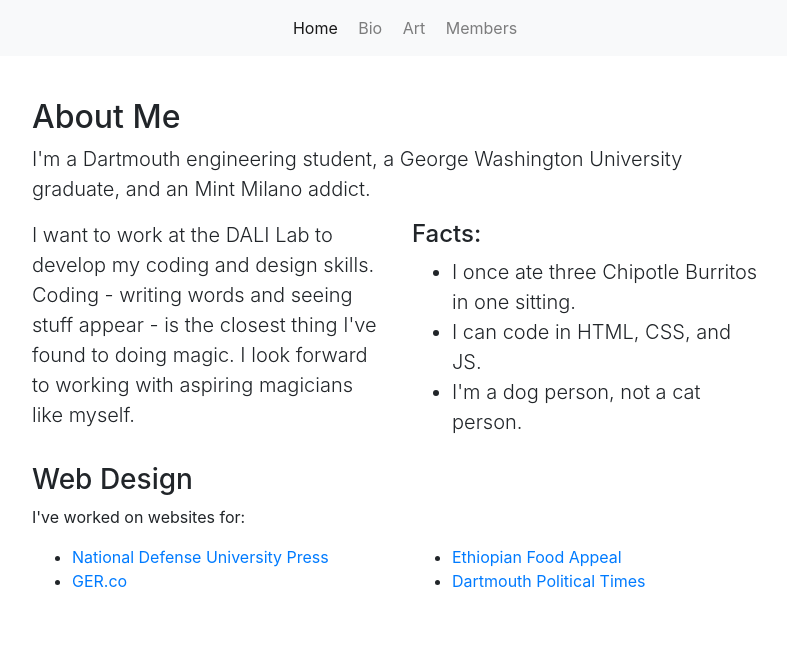
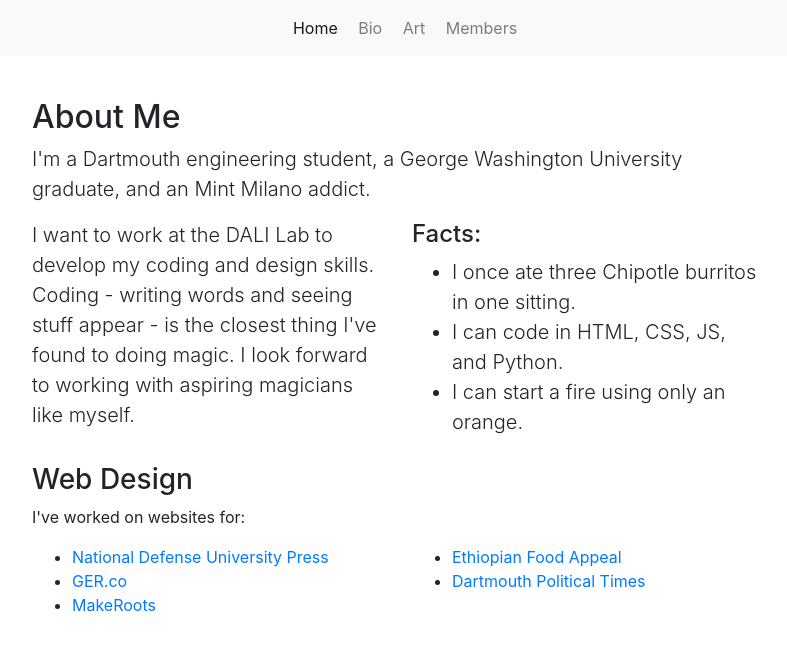
Before and after one commit to ALowVerus/AppDALI, a Jekyll site: the page built from index.md, in a window 1280 px wide and 900 px high, scrolled down 1032 px, cut to the strip 0-794 px from the top of the window. Shown: the top 651 px of the strip, without its empty margins (243-1030 px from the left). Built offline with Jekyll 4.4.1, drawn with Linux system fonts in a browser that asks for light colours; nearby versions of some CDN libraries.

```diff
--- a/index.md
+++ b/index.md
@@ -44,9 +44,9 @@ title: Home
           <div class="col-lg-6">
             <h4>Facts:</h4>
             <ul class="lead">
-              <li>I once ate three Chipotle Burritos in one sitting.</li>
-              <li>I can code in HTML, CSS, and JS.</li>
-              <li>I'm a dog person, not a cat person.</li>
+              <li>I once ate three Chipotle burritos in one sitting.</li>
+              <li>I can code in HTML, CSS, JS, and Python.</li>
+              <li>I can start a fire using only an orange.</li>
             </ul>
           </div>
         </div>
@@ -61,6 +61,7 @@ title: Home
             <ul>
               <li><a href="http://ndupress.ndu.edu">National Defense University Press</a></li>
               <li><a href="http://www.ger.co">GER.co</a></li>
+              <li><a href="http://www/makeroots.world">MakeRoots</a></li>
             </ul>
           </div>
           <div class="col-lg-6 col-md-4 mx-auto">
```
Also changed, not shown: members.md (+16 -13 lines).
